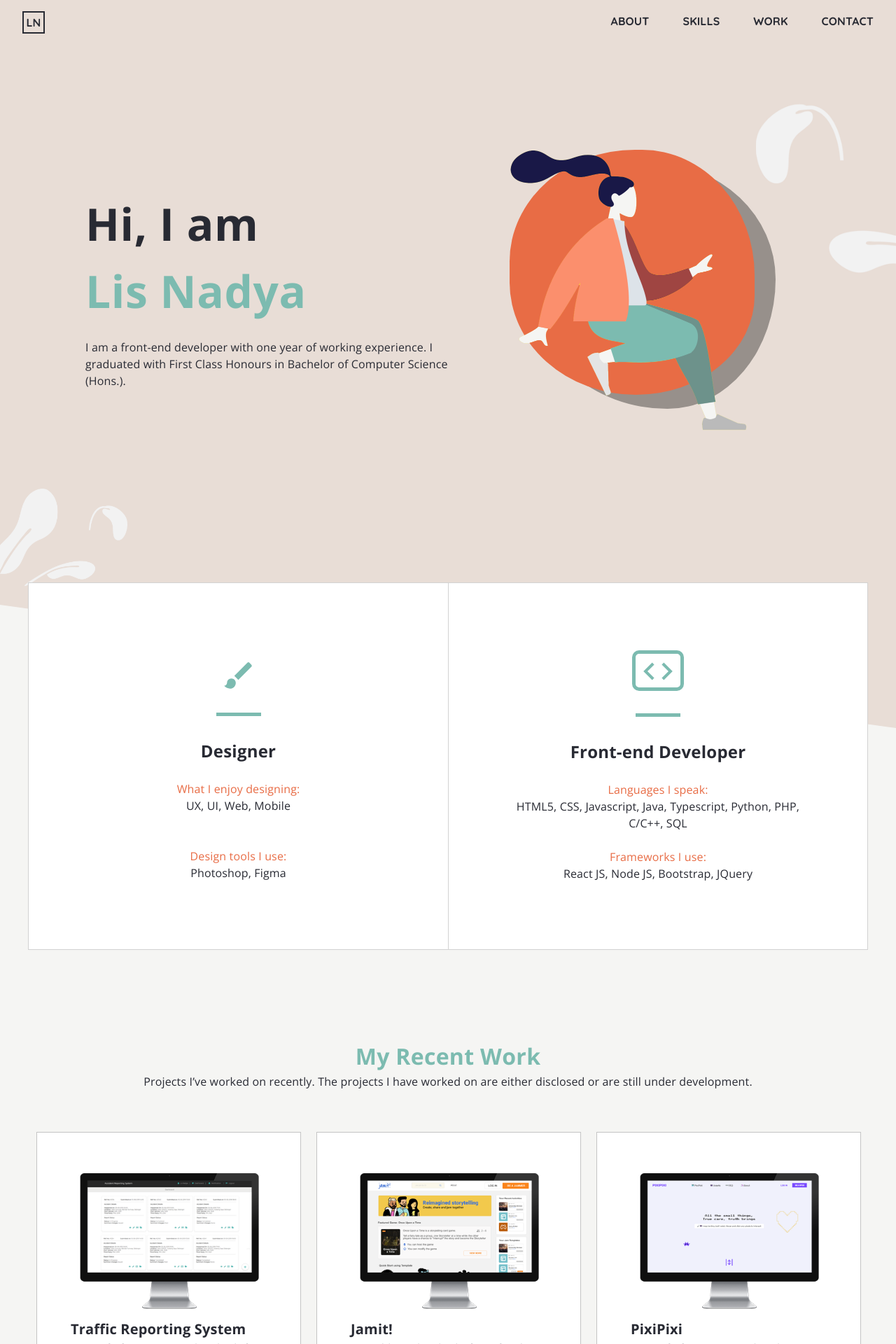
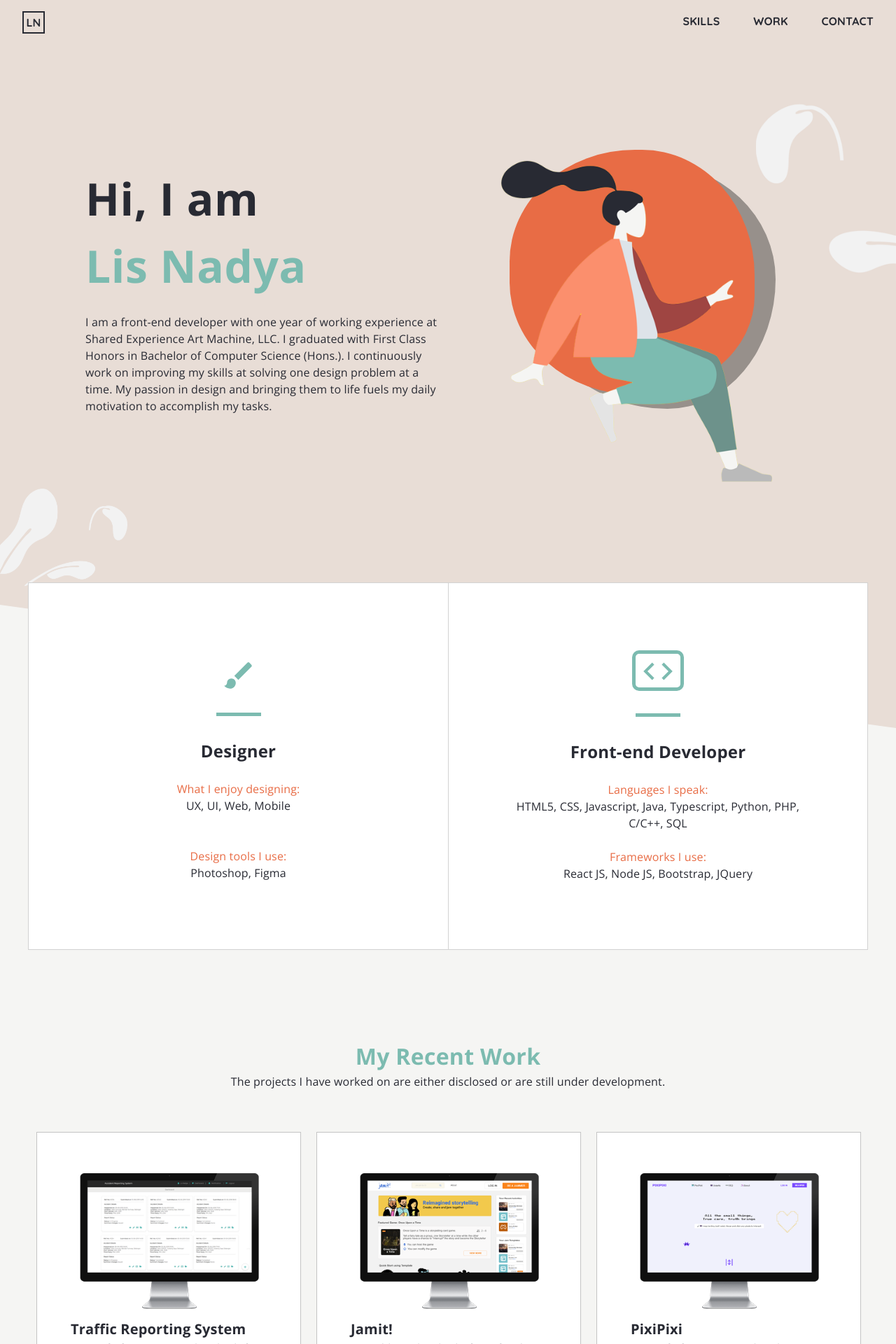
Before and after one commit to LisNadya98/portfolio, a React (Create React App) app: page / in a window 1280 px wide. Shown: the top 1920 px of the page at 70% size. Built offline with nearby package versions, Linux system fonts and the light colour scheme.

Commit message:
[UPD] text and avatar

```diff
--- a/src/asset/styles.js
+++ b/src/asset/styles.js
@@ -100,7 +100,7 @@ const useStyles = makeStyles((theme) => ({
 
     aboutSmall:{
         width: "100vW",
-        height: "600px",
+        height: "700px",
         background: darkBg,
         flexGrow: 1,
         overflow:"visible"
--- a/src/component/menu.js
+++ b/src/component/menu.js
@@ -60,10 +60,6 @@ export default function MenuDrawer() {
       onKeyDown={toggleDrawer(anchor, false)}
     >
       <List>
-        <ListItem button onClick={()=>scroll("#about")}>
-            <ListItemText className={classes.listText} primary={"About"} />
-        </ListItem>
-        <Divider/>
         <ListItem button onClick={()=>scroll("#skills")}>
             <ListItemText className={classes.listText} primary={"Skills"} />
         </ListItem>
--- a/src/component/mobile.js
+++ b/src/component/mobile.js
@@ -71,7 +71,10 @@ function Mobile(props) {
               <span style={{color:"#7CBBB0"}}>Lis Nadya</span>
             </Typography>
             <Typography className={classes.fontBody} style={{marginTop:"20px"}}>
-              I am a front-end developer with one year of working experience. I graduated with First Class Honours in Bachelor of Computer Science (Hons.).
+              I am a front-end developer with one year of working experience at Shared Experience Art Machine, LLC.
+              I graduated with First Class Honors in Bachelor of Computer Science (Hons.).
+              I continuously work on improving my skills at solving one design problem at a time.
+              My passion in design and bringing them to life fuels my daily motivation to accomplish my tasks.
             </Typography>
           </Grid>
 
@@ -134,7 +137,7 @@ function Mobile(props) {
             My Recent Work
           </Typography>
           <Typography className={classes.fontBody} style={{textAlign:"center"}}>
-            Projects I’ve worked on recently. The projects I have worked on are either disclosed or are still under development.
+            The projects I have worked on are either disclosed or are still under development.
           </Typography>
         </Grid>
          {/* List of Works */}
--- a/src/component/web.js
+++ b/src/component/web.js
@@ -50,9 +50,6 @@ function Web(props) {
             </Grid>
             <Grid item xs={10}>
                 <Typography style={{textAlign:"right", lineHeight:"28px"}} className={classes.fontTopPanel}>
-                  <Link onClick={()=>scroll("#about")} className={classes.link} underline="none">
-                    ABOUT
-                  </Link>
                   <Link onClick={()=>scroll("#skills")} className={classes.link} underline="none">
                     SKILLS
                   </Link>
@@ -83,7 +80,10 @@ function Web(props) {
               <span style={{color:"#7CBBB0"}}>Lis Nadya</span>
             </Typography>
             <Typography className={classes.fontBody} style={{marginTop:"20px"}}>
-              I am a front-end developer with one year of working experience. I graduated with First Class Honours in Bachelor of Computer Science (Hons.).
+            I am a front-end developer with one year of working experience at Shared Experience Art Machine, LLC.
+            I graduated with First Class Honors in Bachelor of Computer Science (Hons.).
+            I continuously work on improving my skills at solving one design problem at a time.
+            My passion in design and bringing them to life fuels my daily motivation to accomplish my tasks.
             </Typography>
           </Grid>
 
@@ -155,11 +155,10 @@ function Web(props) {
             My Recent Work
           </Typography>
           <Typography className={classes.fontBody} style={{textAlign:"center"}}>
-            Projects I’ve worked on recently. The projects I have worked on are either disclosed or are still under development.
+            The projects I have worked on are either disclosed or are still under development.
           </Typography>
         </Grid>
          {/* List of Works */}
-
         <Grid container spacing={3} justify="center" alignItems="center" style={{maxWidth:"100%", margin:"3rem 0"}}>
           <Grid item xs={4}>
             <div className={classes.work} onClick={()=>handleOpen(0)}>
```
Also changed, not shown: src/element/avatar.png.
